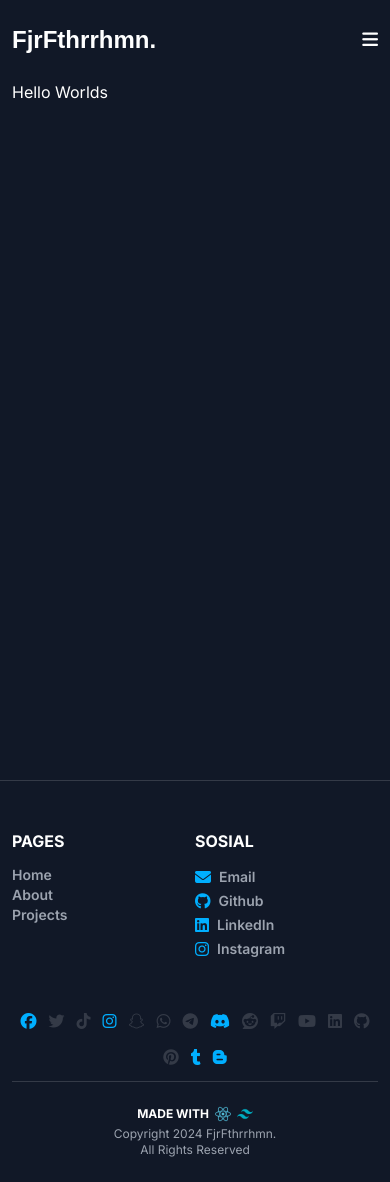
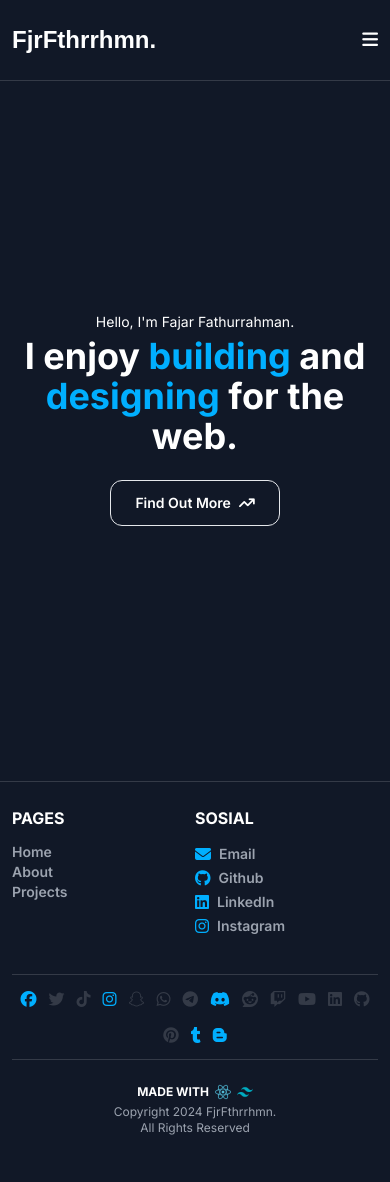
Before and after one commit to fjrfathurrahman/MyPortfolio-v1, a React (Vite) app: page / in a window 390 px wide. After the commit the page ends 1160 px from the top, so only its background shows below. Built offline with nearby package versions, Linux system fonts and the light colour scheme; a web font is replaced by a local one.

Commit message:
Add Hero and ButtonEl Elements

```diff
--- /dev/null
+++ b/src/components/elements/ButtonEl.tsx
@@ -0,0 +1,23 @@
+const style = {
+    primary: "py-3 lg:py-3.5 px-6 lg:px-8 my-6 lg:my-8 border rounded-xl group hover:bg-primary hover:border-primary text-white text-sm sm:text-base md:text-lg xl:text-xl font-semibold",
+    secondary: "",
+    none: ""
+}
+
+export default function ButtonEl({ children, className, onClick = () => console.log("clicked"), type, variant } : TypeProps) {
+    const classNameVariant = style[variant]
+
+    return (
+        <button onClick={onClick} type={type} className={`${className} ${classNameVariant} duration500 `}>
+            {children}
+        </button>
+    )
+}
+
+type TypeProps = {
+    children: React.ReactNode,
+    className?: string,
+    onClick?: () => void,
+    type: "button" | "submit" | "reset",
+    variant: "primary" | "secondary" | "none"
+}
--- a/src/components/global/Footer.tsx
+++ b/src/components/global/Footer.tsx
@@ -1,4 +1,4 @@
-import { Link } from "react-router-dom";
+ import { Link } from "react-router-dom";
 import { dataFooter, dataNavigation } from "../../data/global";
 import Section from "../utilty/Section";
 import React from "react";
@@ -24,13 +24,13 @@ export default function Footer() {
     });
 
     return (
-        <Section minHeight="max-content" className="border-t border-white/15 ">
-            <div className="w-full h-full flex flex-row items-start justify-center py-12">
+        <Section height="max-content" className="border-t border-white/15 ">
+            <div className="w-full h-full flex flex-row items-start justify-center mb-3 py-6">
                 <Component tittle="PAGES" array={dataNavigation.Menu} />
                 <Component tittle="SOSIAL" array={dataFooter.Sosial} />
                 <DesignSosialMedia className="w-1/2 hidden sm:flex" array={dataFooter.DesignSosialMedia} />
             </div>
-            <DesignSosialMedia className="w-full mb-3 flex sm:hidden" array={dataFooter.DesignSosialMedia} />
+            <DesignSosialMedia className="w-full py-3 border-t border-white/15 flex sm:hidden" array={dataFooter.DesignSosialMedia} />
             <Copyright />
         </Section>
     )
--- a/src/components/global/Navigation.tsx
+++ b/src/components/global/Navigation.tsx
@@ -17,7 +17,7 @@ export default function Navigation() {
 
     return (
         <>
-            <nav className="w-full relative top-0 left-0 right-0 px-3 py-6" style={{ maxWidth: '1280px', zIndex: '999' }}>
+            <nav className="w-full relative top-0 left-0 right-0 px-3 py-6 border-b border-white/15" style={{ maxWidth: '1280px', zIndex: '999' }}>
                 <div className="w-full flex justify-between items-center">
                     <Logo />
                     <MenuNavigation />
--- a/src/components/layouts/home/Hero.tsx
+++ b/src/components/layouts/home/Hero.tsx
@@ -1,9 +1,20 @@
+import { Link } from "react-router-dom";
 import Section from "../../utilty/Section";
+import ButtonEl from "../../elements/ButtonEl";
 
 export default function Hero() {
+    const hello = <h3 className="text-sm sm:text-base md:text-lg xl:text-xl mb-1">Hello, I'm Fajar Fathurrahman.</h3>
+    const headline = <h1 className="text-4xl md:text-5xl xl:text-6xl font-[900] cursor-pointer">I enjoy <span className="text-primary">building</span> and <br className="hidden sm:block" /> <span className="text-primary">designing</span> for the web.</h1>
+
     return (
         <Section>
-            Hello Worlds
+            <div className="w-full h-full flex flex-col justify-center items-center text-center">
+                {hello}
+                {headline}
+                <ButtonEl type="button" variant="primary">
+                    <Link to="/about" className="">Find Out More<i className="ms-2 fa-solid fa-arrow-trend-up"></i></Link>
+                </ButtonEl>
+            </div>
         </Section>
     )
 }
--- a/src/components/utilty/Section.tsx
+++ b/src/components/utilty/Section.tsx
@@ -1,6 +1,6 @@
-export default function Section({ children, maxWidth = '1280px', minHeight = '700px', className }: TypeProps) {
+export default function Section({ children, maxWidth = '1280px', height = '700px', className }: TypeProps) {
     return (
-        <section className={`${className} w-full relative top-0 left-0 right-0 px-3`} style={{ maxWidth: maxWidth, minHeight: minHeight }}>
+        <section className={`${className} w-full relative top-0 left-0 right-0 px-3`} style={{ maxWidth: maxWidth, height: height, zIndex: '999' }}>
             {children}
         </section>
     )
@@ -9,6 +9,6 @@ export default function Section({ children, maxWidth = '1280px', minHeight = '70
 type TypeProps = {
     children: React.ReactNode,
     maxWidth?: string,
-    minHeight?: string,
+    height?: string,
     className?: string
 }
```
